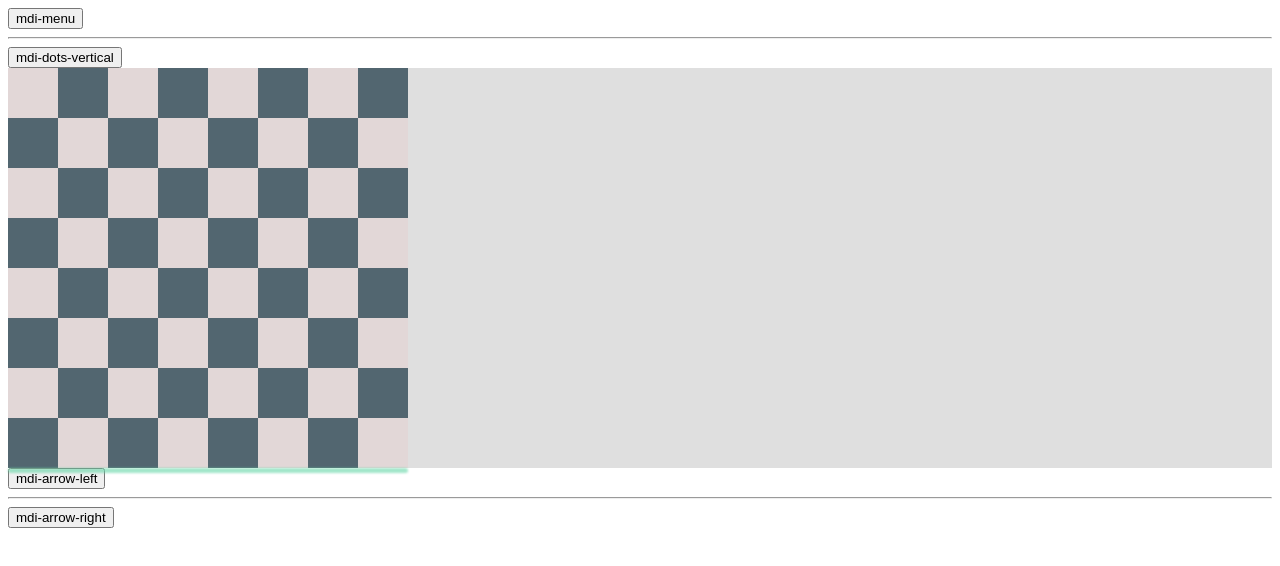
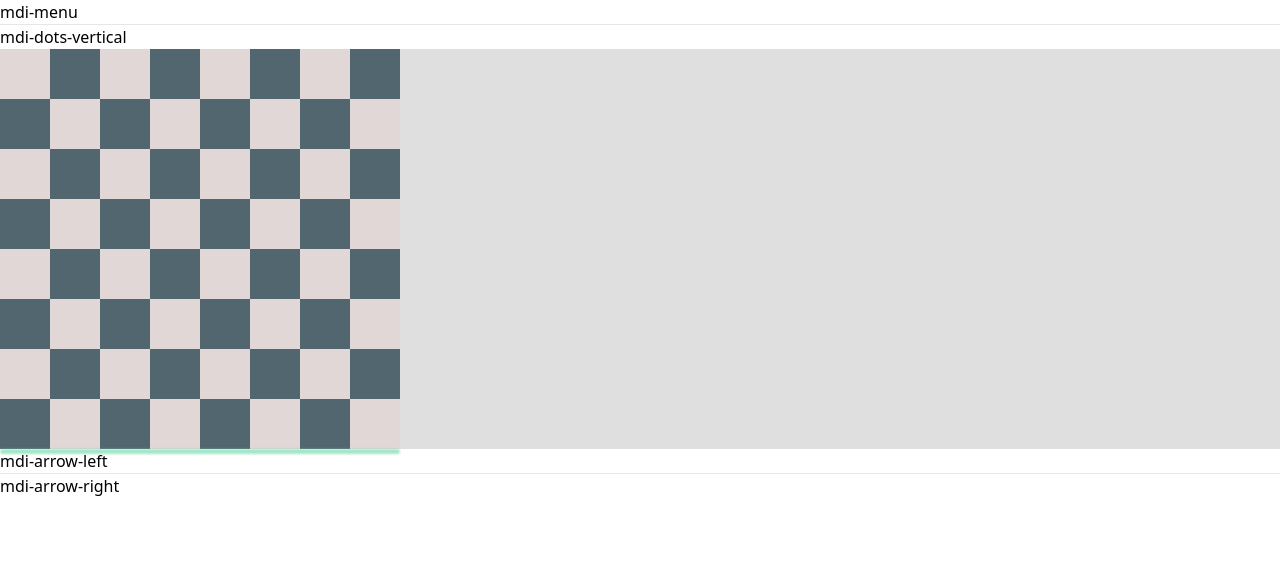
Before and after one commit to octodrome/chess-front, a Nuxt app: page / in a window 1280 px wide. Shown: the top 566 px of the page. Built offline with nearby package versions, Linux system fonts and the light colour scheme.

Commit message:
chore: :heavy_plus_sign: add tailwind dependency and tailwind configuration

```diff
--- /dev/null
+++ b/assets/css/main.css
@@ -0,0 +1,3 @@
+@tailwind base;
+@tailwind components;
+@tailwind utilities;
--- a/nuxt.config.ts
+++ b/nuxt.config.ts
@@ -6,14 +6,25 @@ export default defineNuxtConfig({
             {
                 autoImports: ['defineStore', 'acceptHMRUpdate'],
             },
-        ]
+        ],
     ],
     css: [
-        'mdi/css/materialdesignicons.min.css',
+        '@mdi/font/css/materialdesignicons.min.css',
+        '@/assets/css/main.css',
     ],
     vite: {
         define: {
             'process.env.DEBUG': false,
         }
+    },
+    build: {
+        postcss: {
+            postcssOptions: {
+                plugins: {
+                    tailwindcss: {},
+                    autoprefixer: {},
+                },
+            }
+        },
     }
 })
--- /dev/null
+++ b/tailwind.config.js
@@ -0,0 +1,14 @@
+/** @type {import('tailwindcss').Config} */
+module.exports = {
+  content: [
+    "./components/**/*.{js,vue,ts}",
+    "./layouts/**/*.vue",
+    "./pages/**/*.vue",
+    "./plugins/**/*.{js,ts}",
+    "./nuxt.config.{js,ts}",
+  ],
+  theme: {
+    extend: {},
+  },
+  plugins: [],
+}
```
Also changed, not shown: package.json (+7 -3 lines), 1 other file (tests, documents, lock files or other folders).
